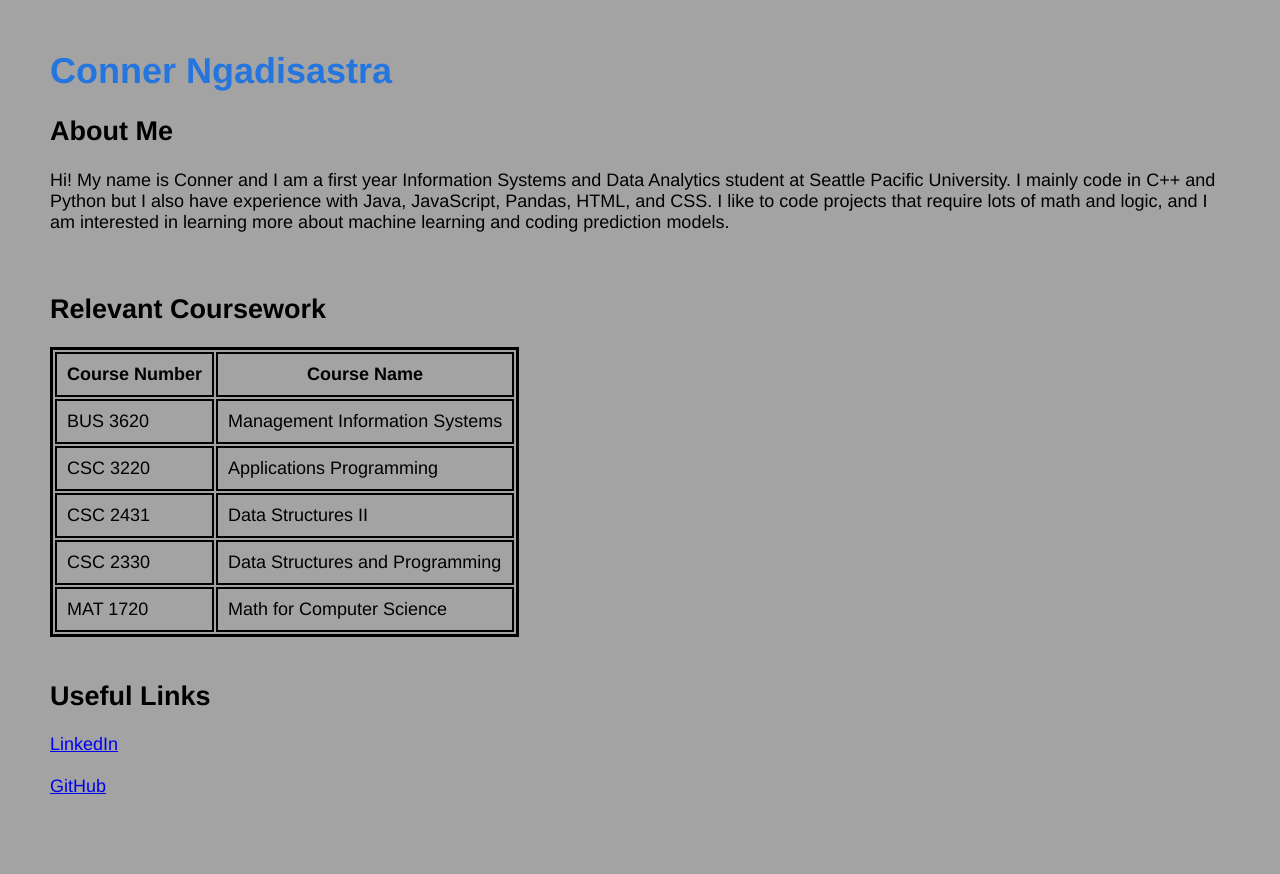
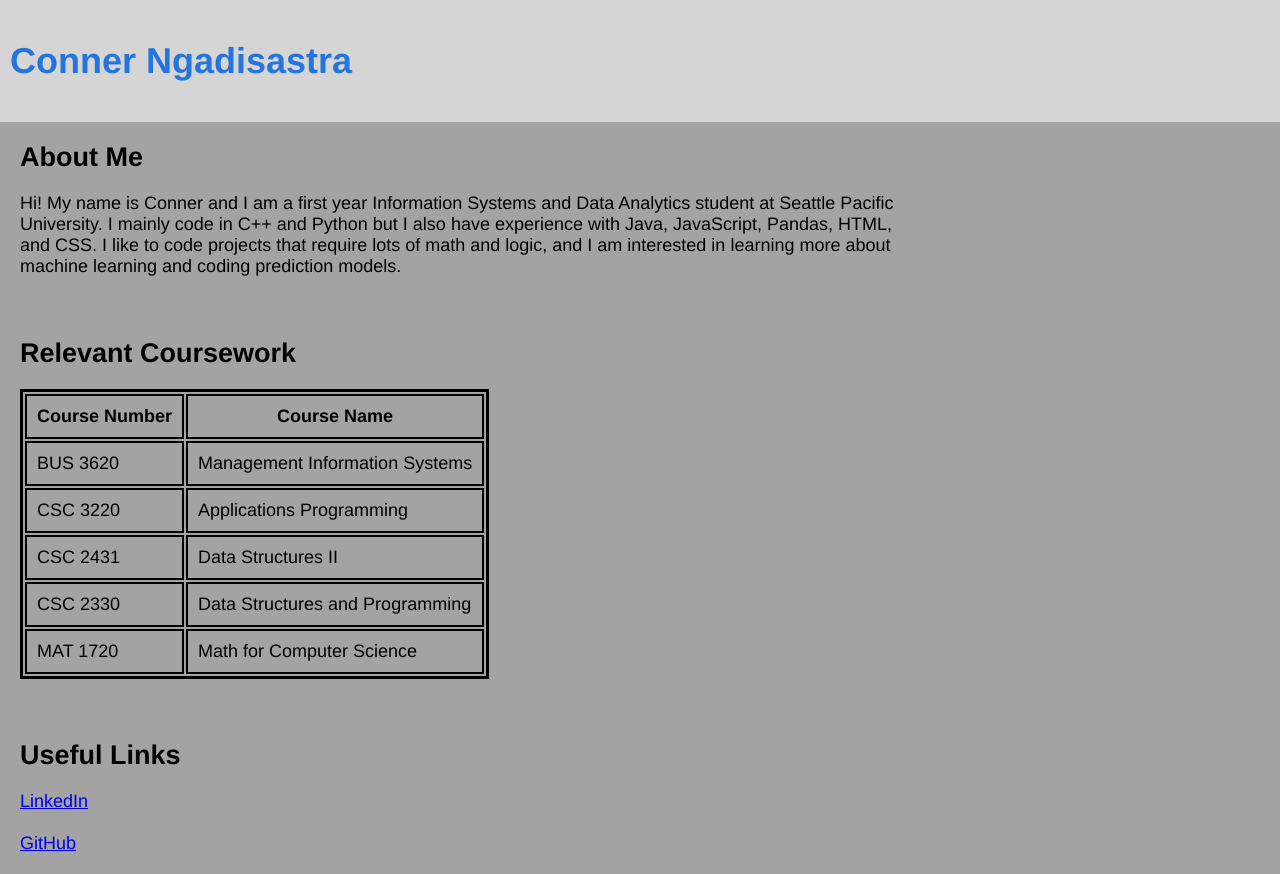
Before and after one commit to connerng/connerng.github.io, a plain HTML site: page index.html in a window 1280 px wide. Before the commit the page ends 847 px from the top, so only its background shows below. Drawn offline with Linux system fonts and the light colour scheme.

Commit message:
Updated index

```diff
--- a/index.html
+++ b/index.html
@@ -8,8 +8,16 @@
                 color: black;
                 font-family: Helvetica Neue, Arial, Helvetica, sans-serif;
                 font-size: large;
-                margin: 50px;
+                margin: 0;
                 padding: 0;
+            }
+
+            section {
+                font-size: x-large;
+                background: rgb(213, 213, 213);
+                margin: 0;
+                padding: 10px;
+
             }
 
             h1 {
@@ -18,6 +26,12 @@
             }
             h2 {
                 color: black;
+                margin: 20px;
+            }
+
+            p {
+                margin: 20px;
+                width: 900px;
             }
             button {
                 background: gray;
@@ -28,7 +42,7 @@
 
             table {
                 border: 3px solid black;
-
+                margin: 20px;
             }
 
             th {
@@ -44,7 +58,10 @@
         </style>
     </head>
     <body>
-        <h1>Conner Ngadisastra</h1>
+        <section>
+            <h1>Conner Ngadisastra</h1>
+        </section>
+
         <h2>About Me</h2>
         <p>Hi! My name is Conner and I am a first year Information Systems and Data Analytics student
             at Seattle Pacific University. I mainly code in C++ and Python but I also have experience
@@ -84,8 +101,9 @@
 
         <br>
         <h2>Useful Links</h2>
-        <a href = "https://www.linkedin.com/in/conner-ngadisastra-a95847284/">LinkedIn</a>
-        <br><br><a href = "https://github.com/connerng">GitHub</a>
+        <p><a href = "https://www.linkedin.com/in/conner-ngadisastra-a95847284/">LinkedIn</a>
+            <br><br><a href = "https://github.com/connerng">GitHub</a>
+        </p>
 
     </body>
 </html>
```
Also changed, not shown: 1 other file.
